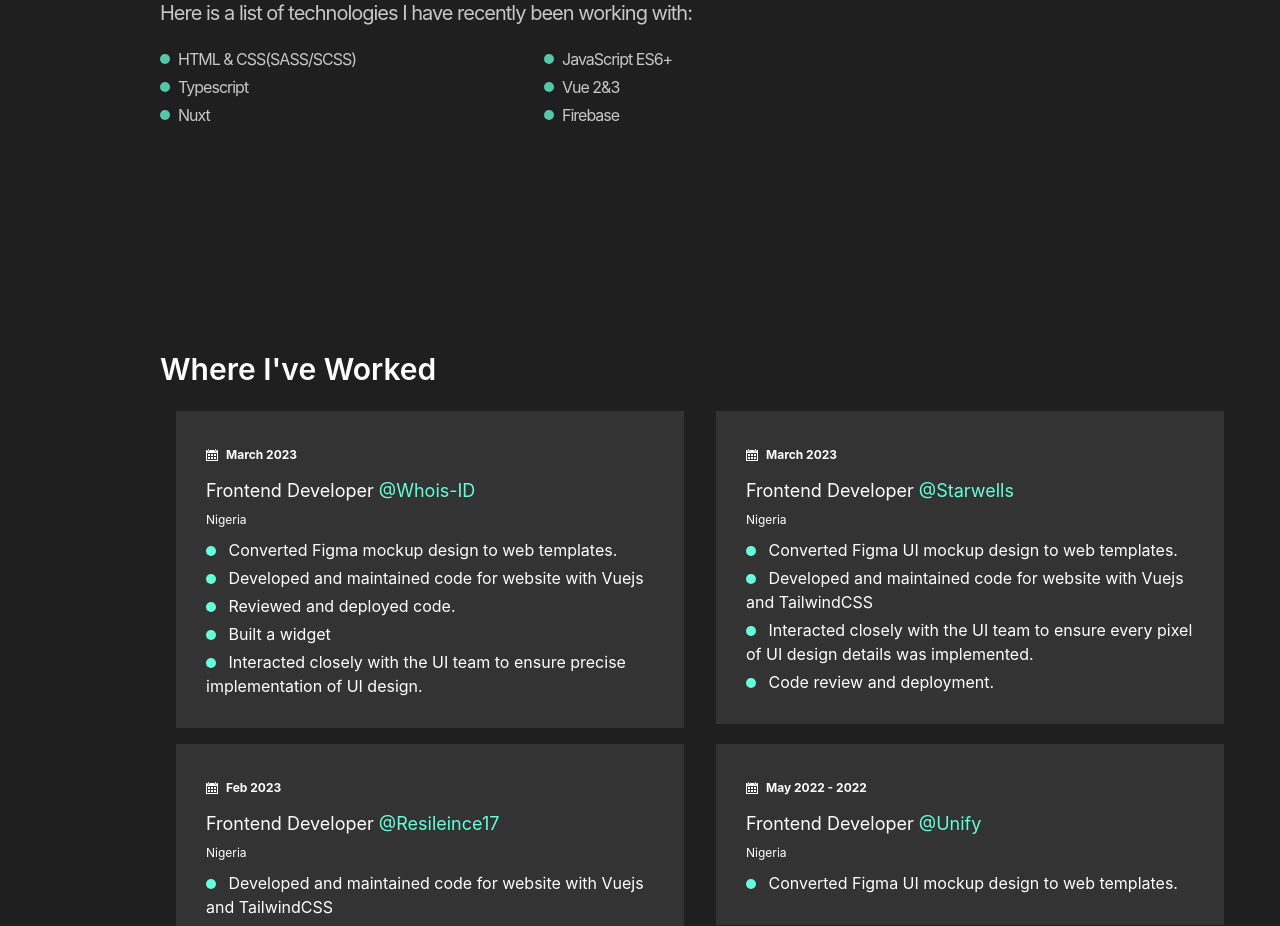
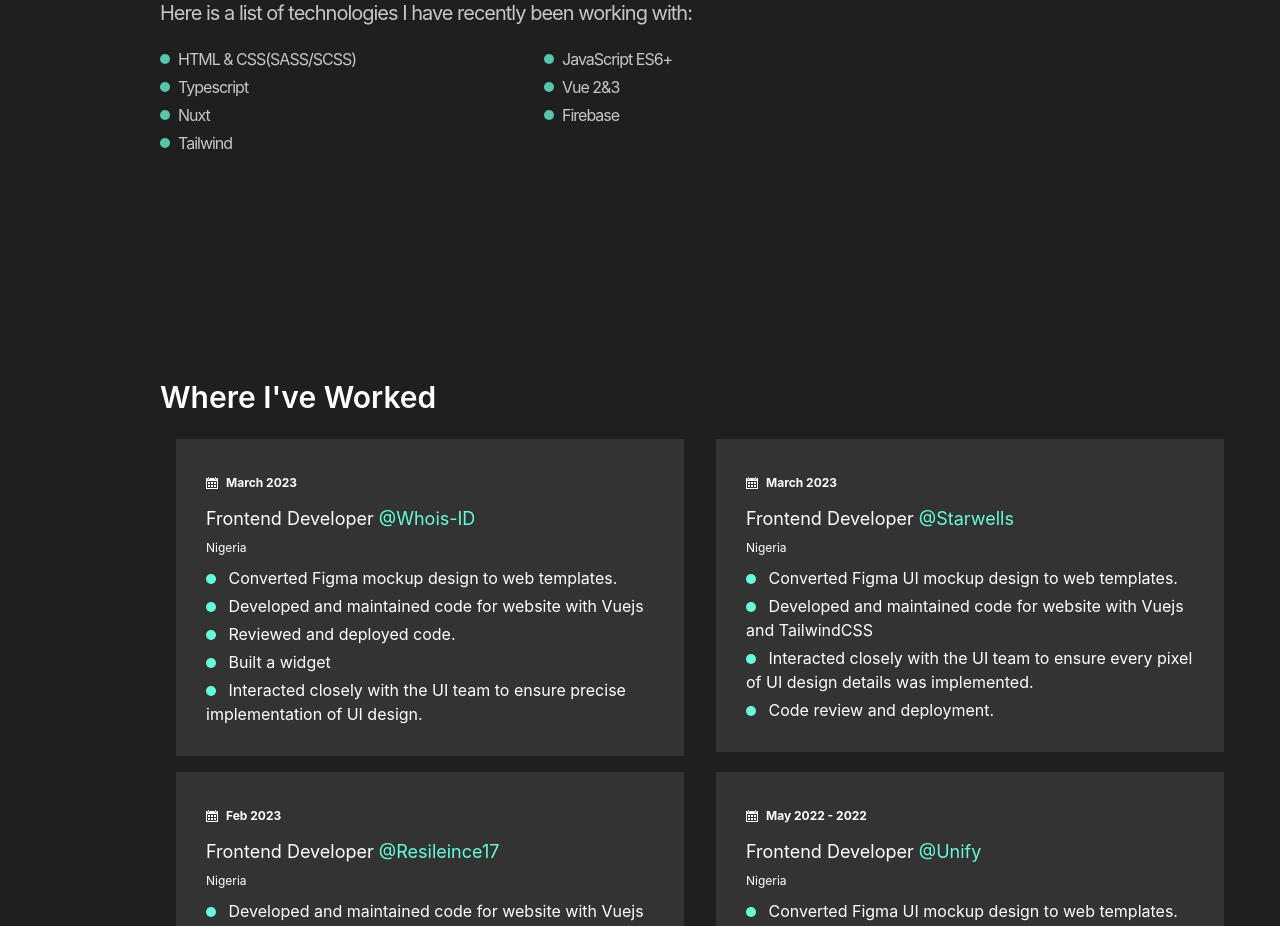
Before and after one commit to Yaasir024/yaasir-portfolio, a Vue app: page / in a window 1280 px wide. Shown: the part 940-1866 px from the top of the page. Built offline with nearby package versions, Linux system fonts and the light colour scheme.

Commit message:
/added tailwind

```diff
--- a/src/components/Home/About.vue
+++ b/src/components/Home/About.vue
@@ -6,7 +6,8 @@ const technologies = [
   'Typescript',
   'Vue 2&3',
   'Nuxt',
-  'Firebase'
+  'Firebase',
+  'Tailwind'
 ]
 </script>
 
```
